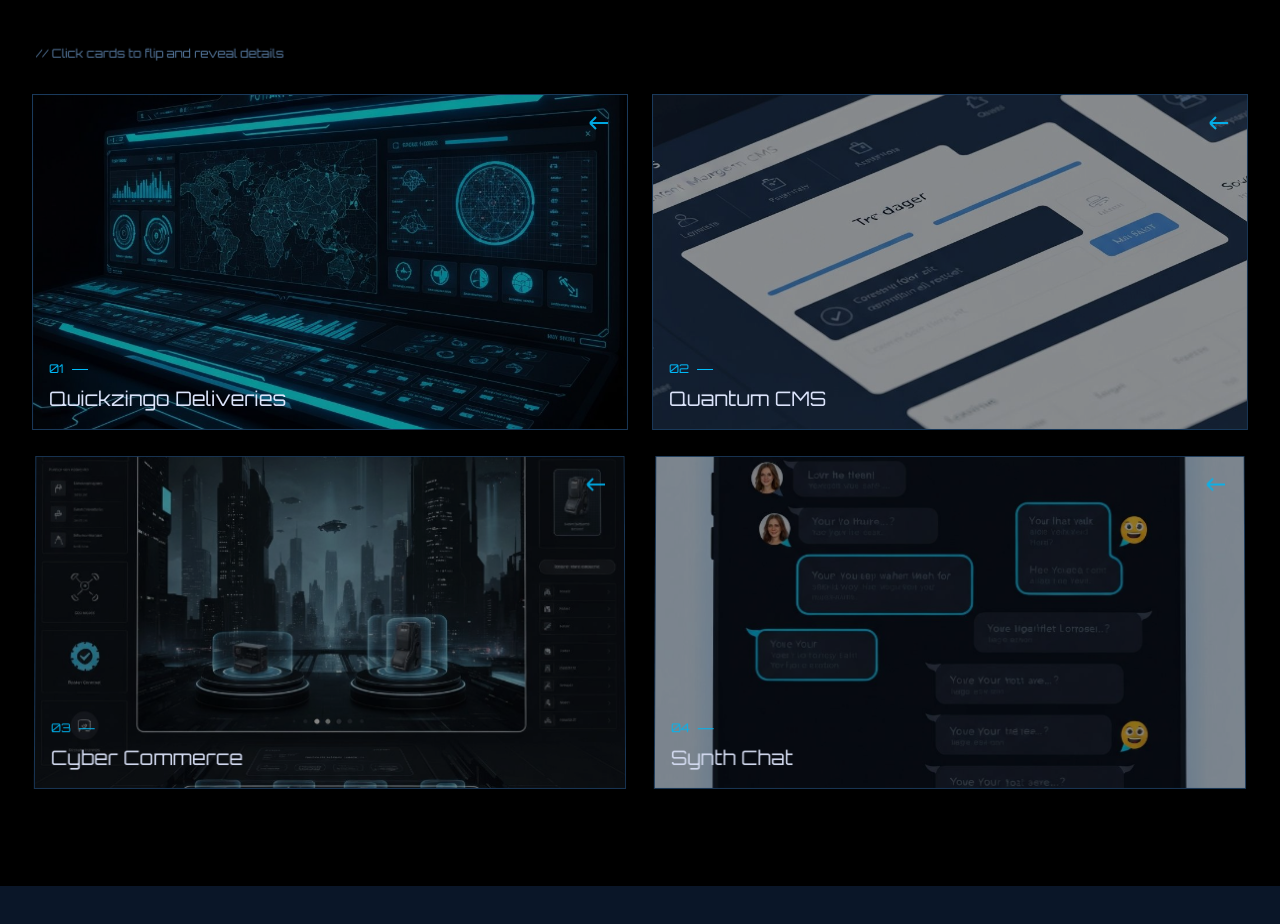
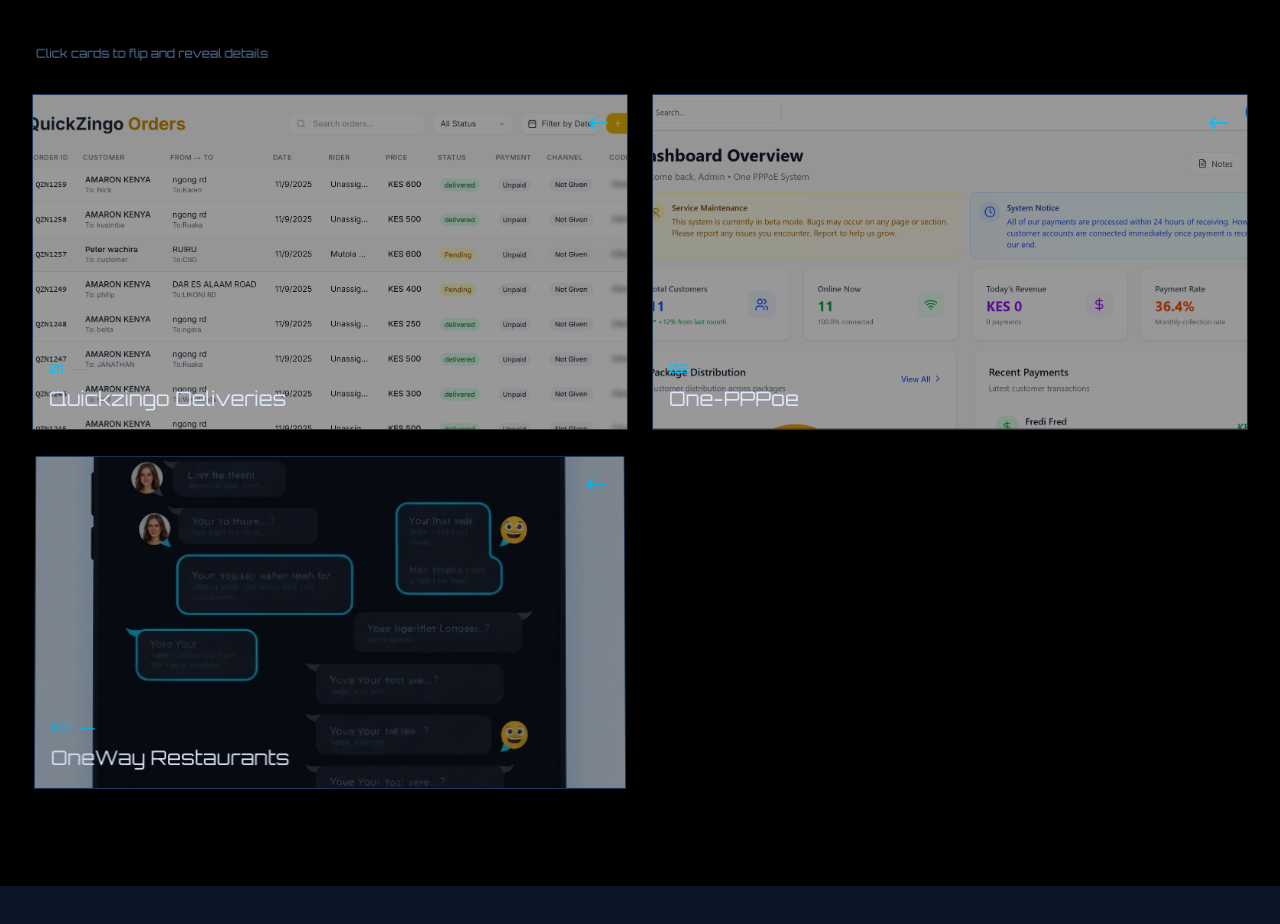
Before and after one commit to dennismutuku2005/my-portfolio, a Next.js app: page / in a window 1280 px wide. Shown: the part 1780-2704 px from the top of the page. Built offline with nearby package versions, Linux system fonts and the light colour scheme.

Commit message:
Added new projects

```diff
--- a/components/data-viewer.tsx
+++ /dev/null
@@ -1,85 +0,0 @@
-"use client"
-
-import { useState } from "react"
-import { CloseIcon, CodeIcon } from "./icons"
-import data from "@/data.json"
-
-export function DataViewer() {
-  const [isOpen, setIsOpen] = useState(false)
-
-  return (
-    <>
-      <button
-        onClick={() => setIsOpen(true)}
-        className="fixed bottom-6 right-6 z-40 flex items-center gap-2 px-4 py-2 bg-card border border-border hover:border-primary text-foreground font-mono text-xs tracking-wider transition-all hover:bg-secondary"
-        aria-label="View data source"
-      >
-        <CodeIcon className="w-4 h-4" />
-        DATA.JSON
-      </button>
-
-      {isOpen && (
-        <div className="fixed inset-0 z-50 flex items-center justify-center p-4">
-          <div
-            className="absolute inset-0 bg-background/90 backdrop-blur-sm"
-            onClick={() => setIsOpen(false)}
-            aria-hidden="true"
-          />
-
-          <div className="relative w-full max-w-4xl max-h-[80vh] bg-card border border-border overflow-hidden flex flex-col">
-            <div className="flex items-center justify-between px-6 py-4 border-b border-border bg-secondary">
-              <div className="flex items-center gap-4">
-                <div className="flex gap-2">
-                  <span className="w-3 h-3 rounded-full bg-[#ff5f56]" />
-                  <span className="w-3 h-3 rounded-full bg-[#ffbd2e]" />
-                  <span className="w-3 h-3 rounded-full bg-primary" />
-                </div>
-                <span className="font-mono text-sm text-primary">data.json</span>
-              </div>
-              <button
-                onClick={() => setIsOpen(false)}
-                className="p-1 text-muted-foreground hover:text-foreground transition-colors"
-                aria-label="Close data viewer"
-              >
-                <CloseIcon className="w-5 h-5" />
-              </button>
-            </div>
-
-            <div className="overflow-auto p-6 flex-1">
-              <pre className="font-mono text-sm text-foreground whitespace-pre-wrap">
-                <code>
-                  {JSON.stringify(data, null, 2)
-                    .split("\n")
-                    .map((line, i) => (
-                      <div key={i} className="flex">
-                        <span className="w-12 text-muted-foreground select-none text-right pr-4">{i + 1}</span>
-                        <span
-                          dangerouslySetInnerHTML={{
-                            __html: syntaxHighlight(line),
-                          }}
-                        />
-                      </div>
-                    ))}
-                </code>
-              </pre>
-            </div>
-
-            <div className="px-6 py-3 border-t border-border bg-secondary">
-              <span className="font-mono text-xs text-muted-foreground">
-                Edit this file to update portfolio content
-              </span>
-            </div>
-          </div>
-        </div>
-      )}
-    </>
-  )
-}
-
-function syntaxHighlight(text: string): string {
-  return text
-    .replace(/(".*?"):/g, '<span style="color: #00bfff">$1</span>:')
-    .replace(/: (".*?")/g, ': <span style="color: #8cb4ff">$1</span>')
-    .replace(/: (\d+)/g, ': <span style="color: #00d4ff">$1</span>')
-    .replace(/\b(true|false|null)\b/g, '<span style="color: #00d4ff">$1</span>')
-}
--- a/components/flip-project-card.tsx
+++ b/components/flip-project-card.tsx
@@ -112,7 +112,7 @@ export function FlipProjectCard({ project, index }: { project: Project; index: n
               </div>
             </div>
 
-            <p className="font-sans text-sm text-muted-foreground mb-4 flex-grow">{project.description}</p>
+            <p className="font-sans text-sm text-muted-foreground mb-4">{project.description}</p>
 
             {/* Tech stack with real icons */}
             <div className="flex flex-wrap gap-2 mb-4">
@@ -153,32 +153,6 @@ export function FlipProjectCard({ project, index }: { project: Project; index: n
           clipPath: isExpanded ? "ellipse(100% 100% at 50% 0%)" : "ellipse(100% 0% at 50% 0%)",
         }}
       >
-        <div className="p-4 bg-card border-x border-b border-primary">
-          <div className="space-y-3">
-            <div className="flex items-center gap-2">
-              <div className="w-2 h-2 bg-primary rounded-full animate-pulse" />
-              <span className="font-mono text-xs text-primary">SYSTEM_STATUS: OPERATIONAL</span>
-            </div>
-            <div className="grid grid-cols-2 gap-4 text-xs font-mono">
-              <div>
-                <span className="text-muted-foreground">COMMITS:</span>
-                <span className="text-foreground ml-2">247</span>
-              </div>
-              <div>
-                <span className="text-muted-foreground">STARS:</span>
-                <span className="text-foreground ml-2">89</span>
-              </div>
-              <div>
-                <span className="text-muted-foreground">FORKS:</span>
-                <span className="text-foreground ml-2">23</span>
-              </div>
-              <div>
-                <span className="text-muted-foreground">ISSUES:</span>
-                <span className="text-foreground ml-2">5</span>
-              </div>
-            </div>
-          </div>
-        </div>
       </div>
     </div>
   )
--- a/components/projects-section.tsx
+++ b/components/projects-section.tsx
@@ -8,12 +8,7 @@ export function ProjectsSection() {
   const projectsWithImages = siteData.projects.map((project, index) => ({
     ...project,
     screenshot:
-      [
-        "/futuristic-ai-dashboard-dark-theme-blue-neon.jpg",
-        "/modern-cms-interface-dark-blue-theme.jpg",
-        "/futuristic-ecommerce-platform-dark-cyber-theme.jpg",
-        "/chat-application-dark-theme-neon-blue-interface.jpg",
-      ][index] || project.screenshot,
+      project.screenshot,
   }))
 
   return (
@@ -24,7 +19,7 @@ export function ProjectsSection() {
             <div className="w-8 md:w-12 h-px bg-primary" />
             <h2 className="font-mono text-xl md:text-2xl lg:text-3xl text-primary tracking-wider">PROJECTS</h2>
           </div>
-          <p className="font-mono text-xs text-muted-foreground mb-8">{"// Click cards to flip and reveal details"}</p>
+          <p className="font-mono text-xs text-muted-foreground mb-8">{"Click cards to flip and reveal details"}</p>
         </ScrollWrapper>
 
         <div className="grid sm:grid-cols-2 gap-4 md:gap-6">
--- a/lib/site-data.ts
+++ b/lib/site-data.ts
@@ -16,36 +16,26 @@ export const siteData = {
         "A full system for managing deliveries, featuring real-time tracking, route optimization, and automated notifications.",
       screenshot: "/quickzingo.png",
       techStack: ["React", "jsx", "php", "js", "MySQL"],
-      github: "https://github.com/dennismuuo2005",
+      github: "https://github.com/dennismutuku2005",
       live: "https://quickzingo.com",
     },
     {
-      id: "quantum-cms",
-      title: "Quantum CMS",
+      id: "One-PPPoe",
+      title: "One-PPPoe",
       description:
-        "Next-generation headless CMS with GraphQL API, real-time collaboration, and edge deployment capabilities.",
-      screenshot: "/modern-cms-interface-dark-blue-theme.jpg",
-      techStack: ["Next.js", "GraphQL", "Prisma", "Redis", "Docker"],
-      github: "https://github.com/dennismuuo/quantum-cms",
-      live: "https://quantum.dennismuuo.dev",
+        "A modern PPPoE management system with user-friendly interface, bandwidth monitoring, and seamless integration with MikroTik routers and payment over mpesa paybill.",
+      screenshot: "/onepppoe.png",
+      techStack: ["Next.js", "Php", "Node.js", "Redis", "Mysql","MikroTik","OpenVPN"],
+      github: "https://github.com/dennismutuku2005",
+      live: "https://pppoe.onenetwork-system.com/",
     },
     {
-      id: "cyber-commerce",
-      title: "Cyber Commerce",
-      description:
-        "High-performance e-commerce platform with AI-driven recommendations, real-time inventory, and seamless payments.",
-      screenshot: "/futuristic-ecommerce-platform-dark-cyber-theme.jpg",
-      techStack: ["Next.js", "Stripe", "MongoDB", "Redis", "AWS"],
-      github: "https://github.com/dennismuuo/cyber-commerce",
-      live: "https://shop.dennismuuo.dev",
-    },
-    {
-      id: "synth-chat",
-      title: "Synth Chat",
-      description: "Real-time messaging platform with end-to-end encryption, AI moderation, and custom bot framework.",
+      id: "Pre-order system for Restaurants",
+      title: "OneWay Restaurants",
+      description: "A pre-ordering system for restaurants that allows customers to place orders in advance, reducing wait times and improving service efficiency",
       screenshot: "/chat-application-dark-theme-neon-blue-interface.jpg",
-      techStack: ["React", "Node.js", "Socket.io", "MongoDB", "Docker"],
-      github: "https://github.com/dennismuuo/synth-chat",
+      techStack: ["Flutter", "Node.js", "Socket.io", "Mysql", "Dart"],
+      github: "https://github.com/dennismutuku2005",
       live: "https://chat.dennismuuo.dev",
     },
   ],
```
Also changed, not shown: public/onepppoe.png (added).
